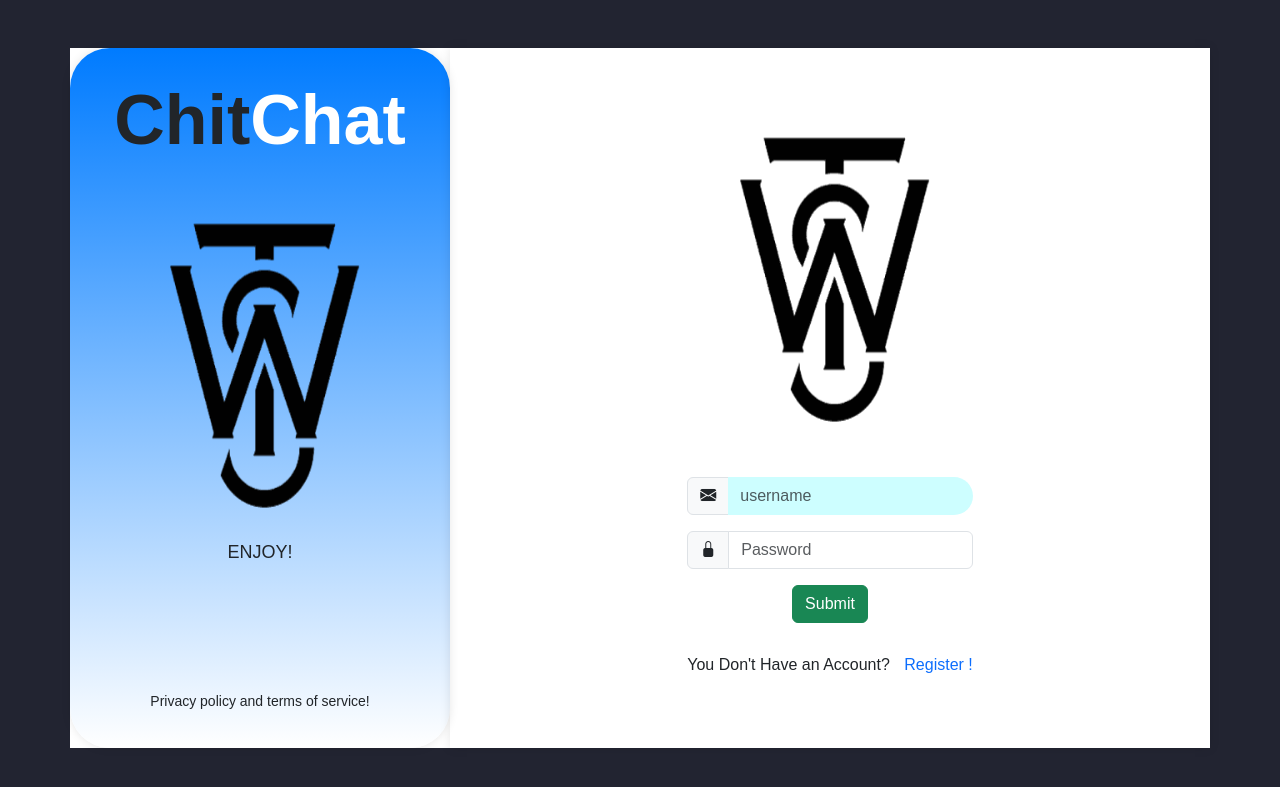
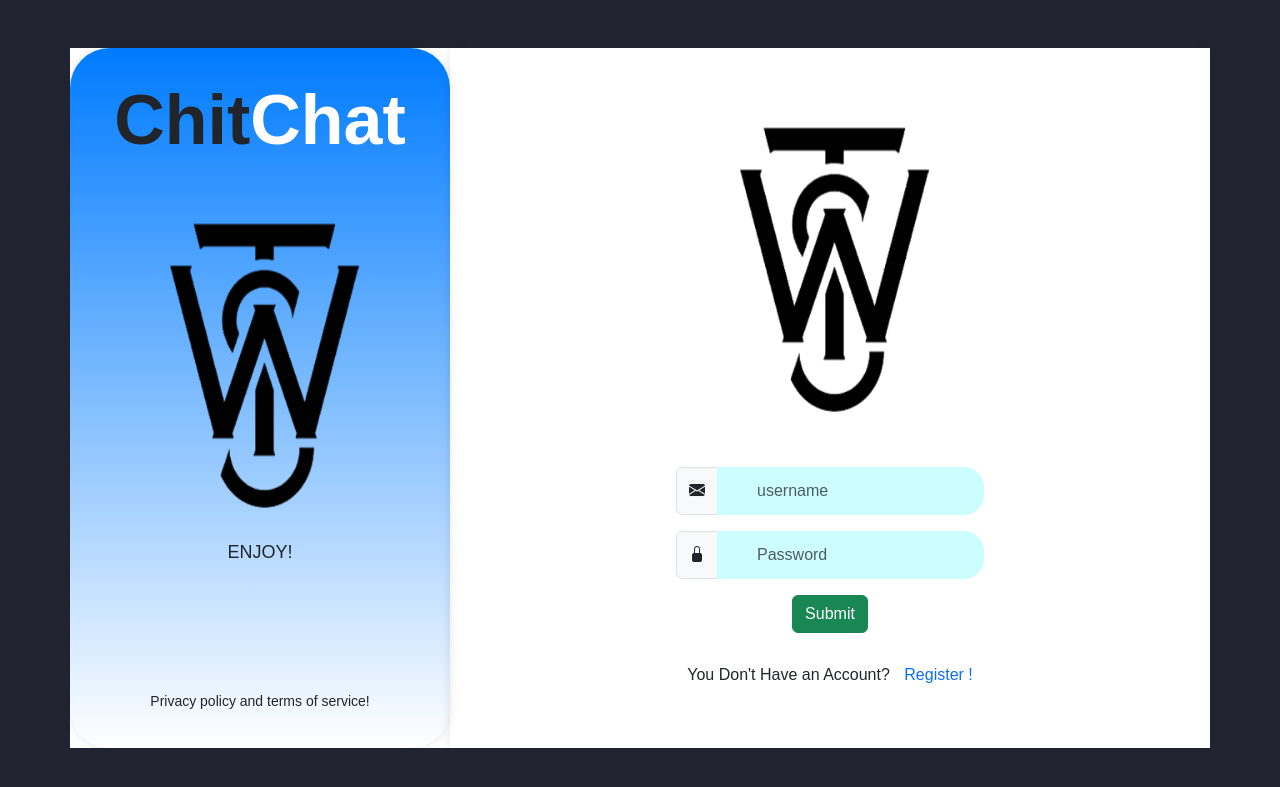
Before and after one commit to SaberHardy/ChitChat, a Flask app: page / in a window 1280 px wide. Shown: the top 787 px of the page. Run offline with Flask 3, Linux system fonts and the light colour scheme; some libraries are stand-ins or nearby versions.

Commit message:
add text, password inputs

```diff
--- a/static/css/styles.css
+++ b/static/css/styles.css
@@ -229,7 +229,7 @@ body, html {
     text-align: right;
 }
 
-input[type=text] {
+input[type=text], input[type=password] {
     box-sizing: border-box;
     width: 300px;
     border: black;
@@ -238,7 +238,7 @@ input[type=text] {
     background-color: #cdfeff;
     background-position: 10px 10px;
     background-repeat: no-repeat;
-    /*padding: 12px 20px 12px 40px;*/
+    padding: 12px 20px 12px 40px;
 }
 
 .online-users {
```
